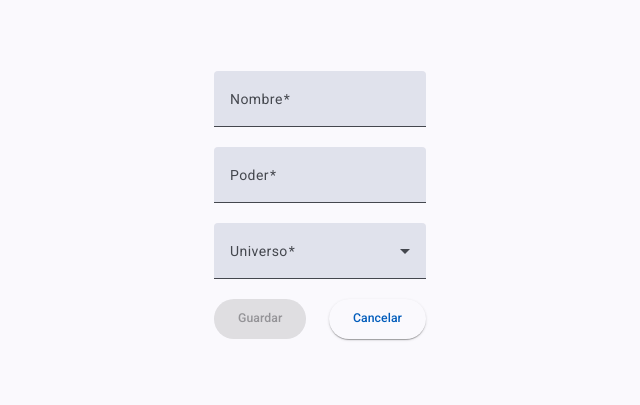
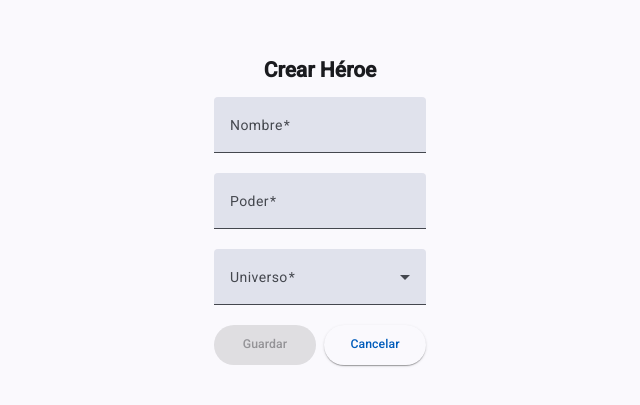
Before and after one commit to Leiazz/RIU-Frontend-GonzaloDonaire, an Angular app: page /form in a window 1280 px wide. Shown: the part 195-600 px from the top of the page, without its empty margins (320-960 px from the left). Built offline with nearby package versions, Linux system fonts and the light colour scheme.

Commit message:
improve form submission handling and loading state in HeroesFormPage; enhance styles for action buttons

```diff
--- a/src/app/heroes/pages/heroes-form-page/heroes-form-page.css
+++ b/src/app/heroes/pages/heroes-form-page/heroes-form-page.css
@@ -14,5 +14,9 @@
 .heroes-form-actions {
   display: flex;
   justify-content: space-between;
+  gap: 8px;
   width: 100%;
 }
+.heroes-form-actions button {
+  width: 100%;
+}
--- a/src/app/heroes/pages/heroes-form-page/heroes-form-page.html
+++ b/src/app/heroes/pages/heroes-form-page/heroes-form-page.html
@@ -1,6 +1,7 @@
 @if (heroesService.loading()) {
 <mat-spinner></mat-spinner>
 } @else {
+<h2>{{ mode() === 'create' ? 'Crear Héroe' : 'Editar Héroe' }}</h2>
 <form class="heroes-form" [formGroup]="form" (ngSubmit)="onSaveHero()">
   <mat-form-field>
     <mat-label>Nombre</mat-label>
@@ -32,8 +33,14 @@
   </mat-form-field>
 
   <section class="heroes-form-actions">
-    <button [disabled]="form.invalid" type="submit" matButton="filled">Guardar</button>
-    <button matButton="elevated" (click)="onCancel()">Cancelar</button>
+    <button [disabled]="form.invalid || heroesService.loadingCreateOrEdit()" type="submit" matButton="filled">
+      @if (heroesService.loadingCreateOrEdit()) {
+      <mat-spinner [diameter]="20" color="white"></mat-spinner>
+      }@else {
+      Guardar
+      }
+    </button>
+    <button [disabled]="heroesService.loadingCreateOrEdit()" matButton="elevated" (click)="onCancel()">Cancelar</button>
   </section>
 </form>
 }
--- a/src/app/heroes/pages/heroes-form-page/heroes-form-page.ts
+++ b/src/app/heroes/pages/heroes-form-page/heroes-form-page.ts
@@ -58,7 +58,10 @@ export class HeroesFormPage {
     }
   }
 
-  onSaveHero() {}
+  onSaveHero() {
+    if (this.form.invalid) return;
+    this.heroesService.updateHero(this.form.value);
+  }
 
   onCancel(): void {
     this.router.navigateByUrl('/');
--- a/src/app/heroes/services/heroes-service.ts
+++ b/src/app/heroes/services/heroes-service.ts
@@ -10,6 +10,7 @@ export class HeroesService {
   private _heroes = signal<Hero[]>([]);
   heroes = this._heroes.asReadonly();
   loading = signal<boolean>(false);
+  loadingCreateOrEdit = signal<boolean>(false);
 
   constructor() {
     this.getHeroes();
@@ -43,6 +44,8 @@ export class HeroesService {
   }
 
   updateHero(hero: Hero): void {
+    this.loadingCreateOrEdit.set(true);
+    setTimeout(() => {
       const heroes = this._heroes();
       const index = heroes.findIndex((h) => h.id === hero.id);
       if (index !== -1) {
@@ -50,6 +53,8 @@ export class HeroesService {
         localStorage.setItem('heroes', JSON.stringify(heroes));
         this._heroes.set([...heroes]);
       }
+      this.loadingCreateOrEdit.set(false);
+    }, 1000);
   }
 
   deleteHero(id: number): void {
```
Lines whose indentation alone changed are shown as unchanged.
